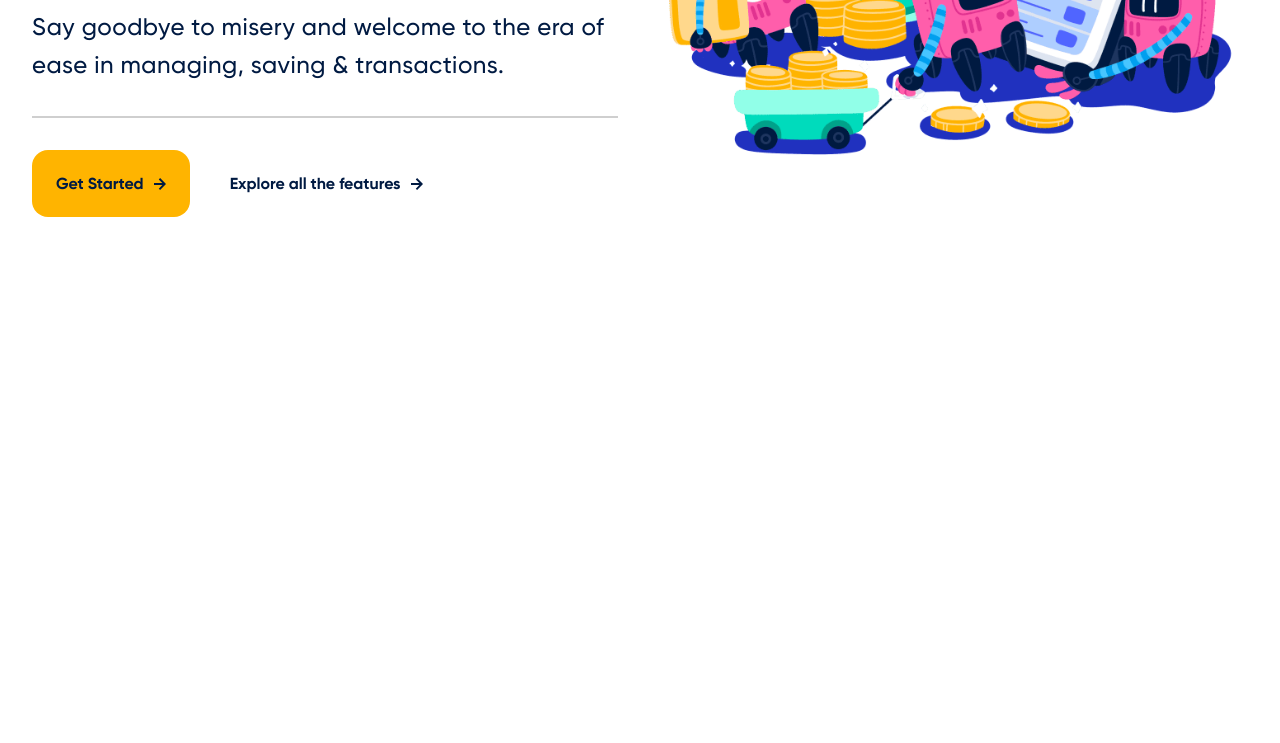
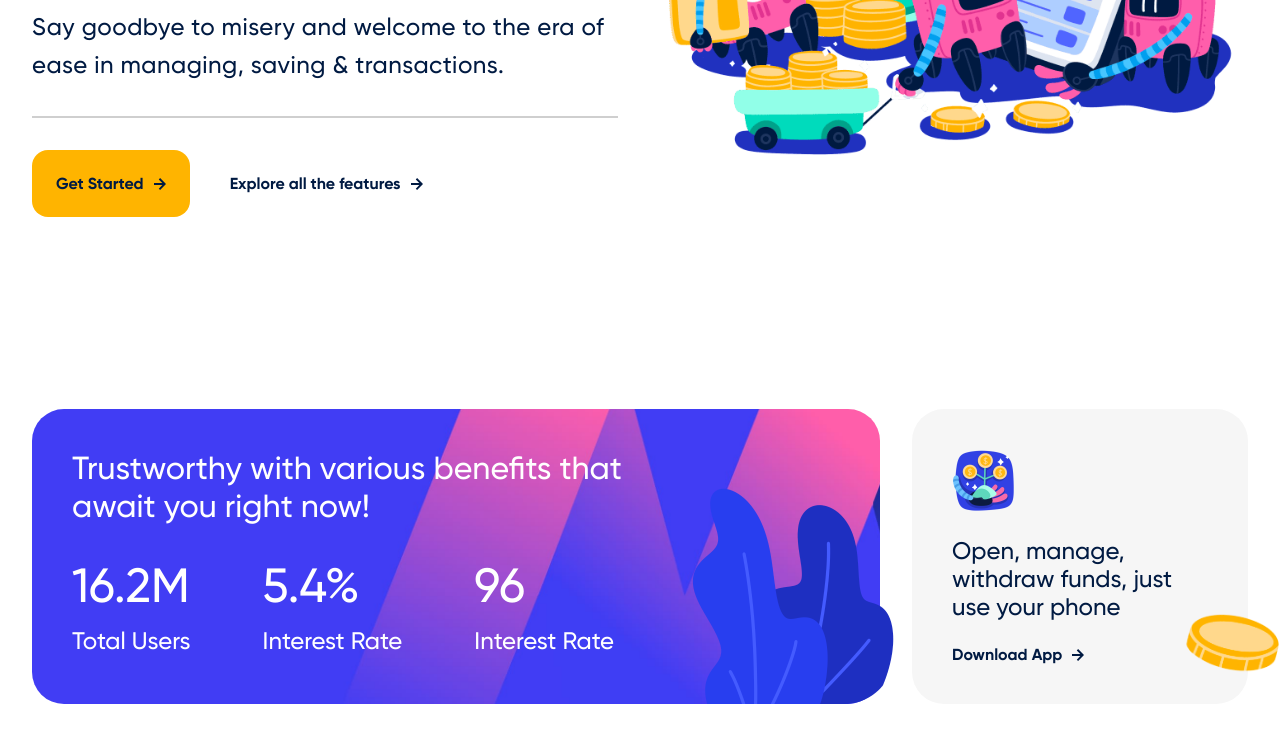
Before and after one commit to rifkyalamsyah/mully-bank, a website: page index.html in a window 1280 px wide. Shown: the part 501-1244 px from the top of the page. Before the commit the page ends 814 px from the top, so only its background shows below. Drawn offline with Linux system fonts and the light colour scheme.

Commit message:
add: card features

```diff
--- a/index.html
+++ b/index.html
@@ -73,6 +73,38 @@
         </div>
       </section>
       <!-- hero section end -->
+       <!-- card features -->
+        <section class="cardFeatures">
+          <div class="cardFeatures__card">
+            <h2>Trustworthy with various benefits that await you right now!</h2>
+            <div class="cardFeatures__highlight">
+              <div class="cardFeatures__highlight-item">
+                <span>16.2M</span>
+                <p>Total Users</p>
+              </div>
+              <div class="cardFeatures__highlight-item">
+                <span>5.4%</span>
+                <p>Interest Rate</p>
+              </div>
+              <div class="cardFeatures__highlight-item">
+                <span>96</span>
+                <p>Interest Rate</p>
+              </div>
+            </div>
+            <div class="blue-plan">
+              <img src="src/assets/images/cardfeatures/blue-plan.png" alt="illustration">
+            </div>
+          </div>
+          <div class="cardFeatures__card-cta">
+            <img src="src/assets/images/cardfeatures/money-tree.png" class="illustration" alt="illustration">
+            <h2>Open, manage, withdraw funds, just use your phone</h2>
+            <a href="#download-app" class="btn-link">Download App <img src="src/assets/icons/arrow-right.svg" alt="arrow-icon"></a>
+            <div class="coin">
+              <img src="src/assets/images/cardfeatures/coin.png" alt="coin">
+            </div>
+          </div>
+        </section>
+       <!-- card features end -->
     </main>
     <!-- footer -->
     <footer></footer>
--- a/src/scss/_mixins.scss
+++ b/src/scss/_mixins.scss
@@ -1,6 +1,6 @@
 // container
 @mixin container {
-  max-width: 1280px;
+  max-width: 1440px;
   margin: auto;
 }
 
--- a/src/scss/components/_button.scss
+++ b/src/scss/components/_button.scss
@@ -37,3 +37,20 @@
     transition: all 0.5s ease;
   }
 }
+
+.btn-link{
+  display: flex;
+  justify-content: center;
+  align-items: center;
+  gap: 0.625rem;;
+  border-radius: 1rem;
+  background-color: $transparent;
+  color: $navyBlue;
+  text-decoration: none;
+  font-weight: 700;
+
+  &:hover{
+    color: $royalBlue;
+    transition: all 0.5s ease;
+  }
+}
--- /dev/null
+++ b/src/scss/layouts/_cardFeatures.scss
@@ -0,0 +1,176 @@
+// mobile code
+.cardFeatures {
+  @include container;
+  @include padding-section;
+
+  display: flex;
+  flex-direction: column;
+  gap: 1rem;
+  overflow: hidden;
+
+  &__card {
+    display: flex;
+    flex-direction: column;
+    gap: 2rem;
+    padding: 2rem;
+    border-radius: 2rem;
+    background-image: url(../assets/images/bg-card-sm.jpg);
+    background-repeat: no-repeat;
+    background-size: cover;
+    background-position: center;
+
+    h2 {
+      color: $white;
+      text-align: center;
+      font-size: 2rem;
+      font-weight: 500;
+    }
+
+    .cardFeatures__highlight {
+      display: flex;
+      flex-direction: row;
+      flex-wrap: wrap;
+      justify-content: center;
+      gap: 2rem;
+      color: $white;
+
+      &-item {
+        display: flex;
+        flex-direction: column;
+        justify-content: center;
+        align-items: center;
+        gap: 0.5rem;
+
+        span {
+          font-size: 2rem;
+        }
+        p {
+          font-size: 1rem;
+        }
+      }
+    }
+
+    .blue-plan {
+      display: none;
+    }
+  }
+
+  &__card-cta {
+    display: flex;
+    flex-direction: column;
+    justify-content: center;
+    align-items: center;
+    gap: 1.5rem;
+    padding: 2rem;
+    border-radius: 2rem;
+    background-color: $lightGray;
+    position: relative;
+
+    .illustration {
+      width: 4.0625rem;
+      height: 4rem;
+    }
+
+    h2 {
+      color: $navyBlue;
+      text-align: center;
+      font-size: 1.5rem;
+      font-weight: 400;
+    }
+
+    .coin {
+      position: absolute;
+      bottom: 1rem;
+      right: -2.5rem;
+      img {
+        width: 6.8125rem;
+        height: 5.125rem;
+      }
+    }
+  }
+}
+
+@media (min-width: 768px) {
+  // tablet code
+  .cardFeatures {
+    display: flex;
+    flex-direction: row;
+
+    &__card {
+      width: 60%;
+    }
+
+    &__card-cta {
+      width: 40%;
+    }
+  }
+}
+
+@media (min-width: 1024px) {
+  // dekstop code
+  .cardFeatures {
+    display: flex;
+    flex-direction: row;
+    justify-content: center;
+    gap: 2rem;
+    overflow: visible;
+
+    &__card {
+      width: 75%;
+      padding: 2.5rem;
+      position: relative;
+
+      h2 {
+        width: 75%;
+        text-align: start;
+        font-size: 2rem;
+
+      }
+
+      .blue-plan {
+        display: block;
+        position: absolute;
+        bottom: -0.25rem;
+        right: -0.875rem;
+
+        img {
+          width: 13.4375rem;
+          height: 14.5rem;
+        }
+      }
+    }
+
+    .cardFeatures__highlight {
+      display: flex;
+      justify-content: start;
+      gap: 4.5rem;
+      z-index: 1;
+
+      &-item {
+        align-items: start;
+
+        span {
+          font-size: 3rem;
+        }
+
+        p {
+          font-size: 1.5rem;
+          font-weight: 500;
+        }
+      }
+    }
+
+    &__card-cta {
+      width: 25%;
+      display: flex;
+      flex-direction: column;
+      align-items: start;
+      padding: 2.5rem;
+
+      h2 {
+        text-align: start;
+        font-size: 1.5rem;
+      }
+    }
+  }
+}
--- a/src/scss/main.scss
+++ b/src/scss/main.scss
@@ -6,3 +6,4 @@
 @import 'components/badge';
 @import 'components/header';
 @import 'layouts/hero';
+@import 'layouts/cardFeatures';
```
Also changed, not shown: src/assets/images/bg-card-sm.jpg (added), src/assets/images/cardfeatures/blue-plan.png (added), src/assets/images/cardfeatures/coin.png (added), src/assets/images/cardfeatures/money-tree.png (added), src/css/style.css, 2 other files.
